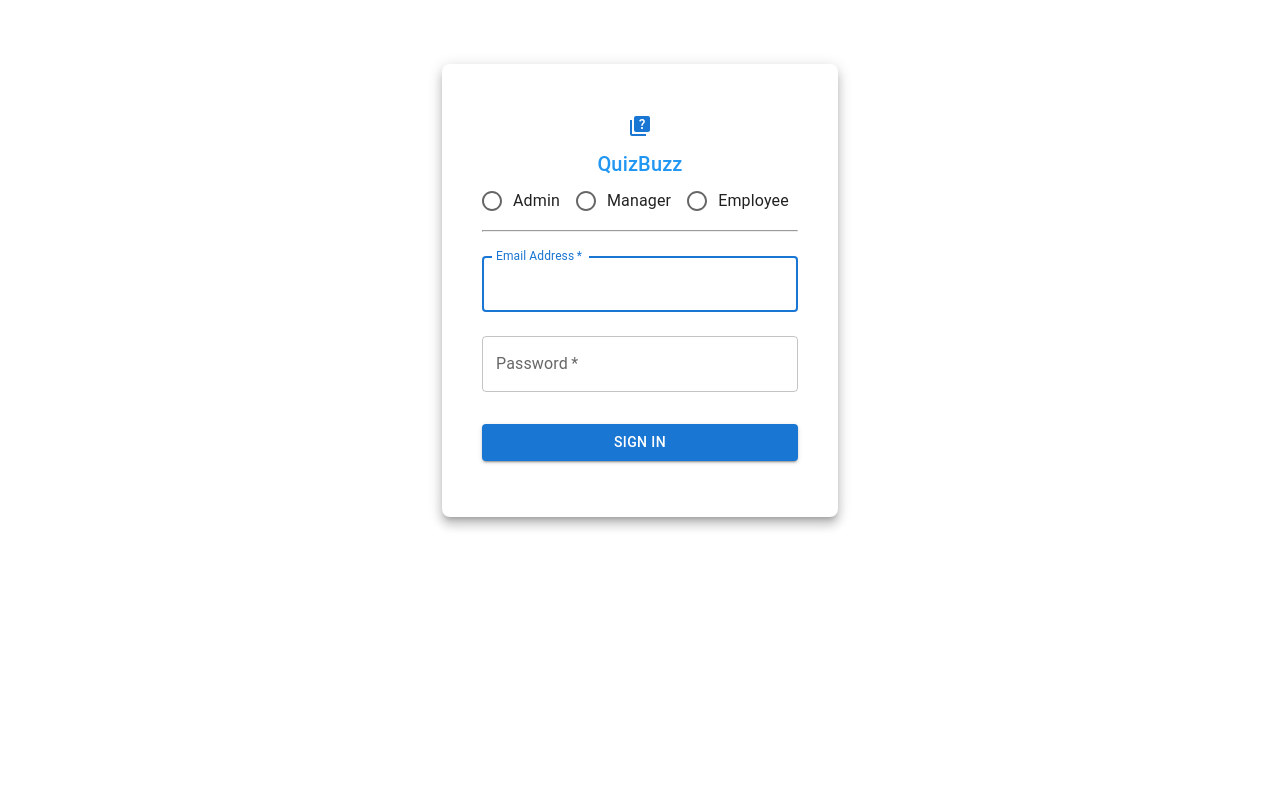
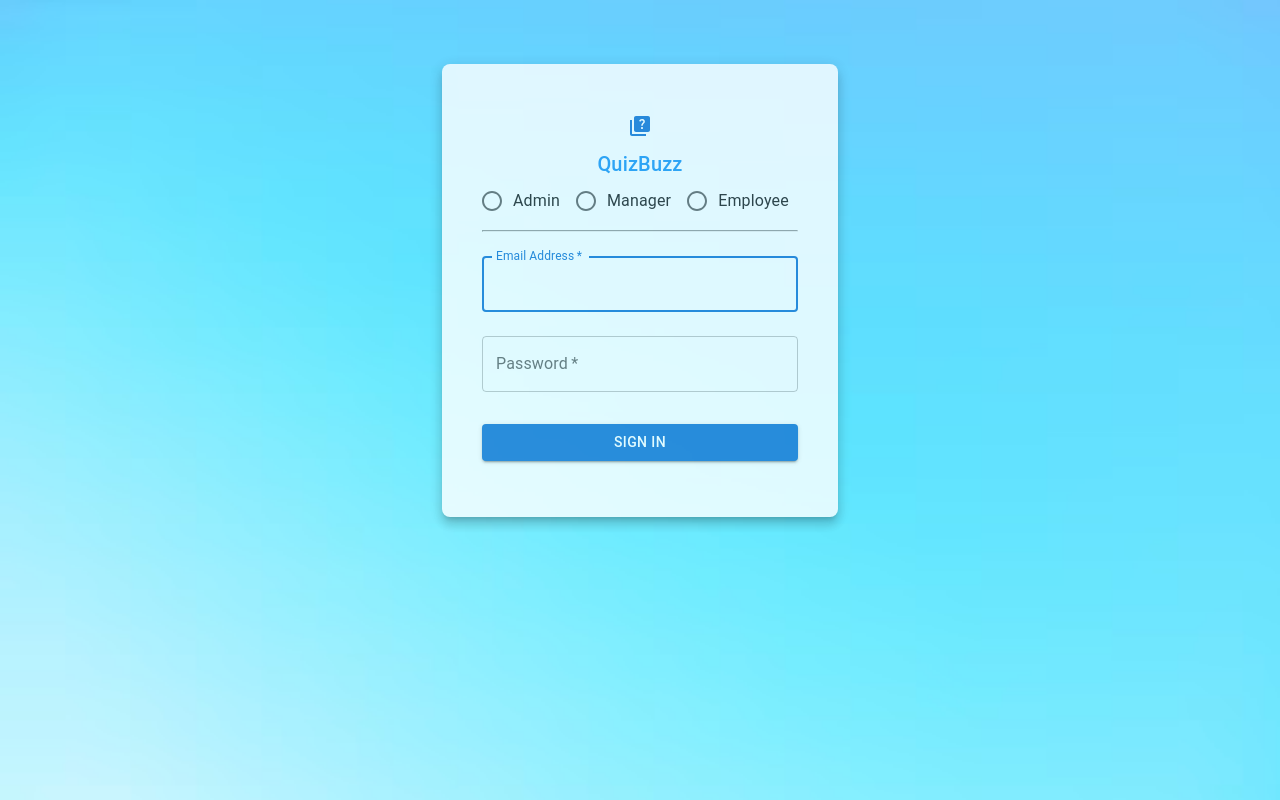
Before and after one commit to ParthKhimani/QuizBuzzApp_NEXT_TypeScript, a Next.js app: page /dashboard in a window 1280 px wide. Built offline with nearby package versions, Linux system fonts and the light colour scheme.

Commit message:
few changes

```diff
--- a/pages/_app.tsx
+++ b/pages/_app.tsx
@@ -4,6 +4,7 @@ import {
   QueryClient,
   Hydrate,
 } from "@tanstack/react-query";
+import "../styles/global.css";
 
 const queryClient = new QueryClient();
 
--- a/pages/components/employee-table-manager-dashboard.tsx
+++ b/pages/components/employee-table-manager-dashboard.tsx
@@ -80,6 +80,7 @@ const EmployeeTableManagerDashboard = () => {
             style={{
               width: "75%",
               margin: "auto",
+              opacity: 0.8,
             }}
           >
             <Table
--- a/pages/components/employee-table.tsx
+++ b/pages/components/employee-table.tsx
@@ -80,6 +80,7 @@ const EmployeeTable = () => {
             style={{
               width: "75%",
               margin: "auto",
+              opacity: 0.8,
             }}
           >
             <Table
--- a/pages/components/manager-table.tsx
+++ b/pages/components/manager-table.tsx
@@ -65,7 +65,7 @@ const ManagerTable = () => {
         >
           <TableContainer
             component={Paper}
-            style={{ width: "75%", margin: "auto" }}
+            style={{ width: "75%", margin: "auto", opacity: 0.8 }}
           >
             <Table
               sx={{ minWidth: 650 }}
--- a/pages/dashboard.tsx
+++ b/pages/dashboard.tsx
@@ -12,6 +12,7 @@ import {
   FormControlLabel,
   Grid,
   Link,
+  Paper,
   Radio,
   RadioGroup,
 } from "@mui/material";
@@ -110,14 +111,17 @@ const CommonDashboard = () => {
       <Container component="main" maxWidth="xs">
         <CssBaseline />
         <Box
+          component={Paper}
           sx={{
             marginTop: 8,
             display: "flex",
             flexDirection: "column",
             alignItems: "center",
+            justifyContent: "center",
             boxShadow: 8,
             padding: 5,
             borderRadius: "8px",
+            opacity: 0.8,
           }}
         >
           <QuizIcon style={{ margin: " 10px" }} color="primary" />
--- a/pages/sign-up.tsx
+++ b/pages/sign-up.tsx
@@ -7,7 +7,7 @@ import Typography from "@mui/material/Typography";
 import Container from "@mui/material/Container";
 import { createTheme, ThemeProvider } from "@mui/material/styles";
 import { useRouter } from "next/router";
-import { FormHelperText, Grid, Link } from "@mui/material";
+import { FormHelperText, Grid, Link, Paper } from "@mui/material";
 import QuizIcon from "@mui/icons-material/Quiz";
 import FormControl from "@mui/material/FormControl";
 import InputLabel from "@mui/material/InputLabel";
@@ -82,6 +82,7 @@ const SignUp = () => {
       >
         <CssBaseline />
         <Box
+          component={Paper}
           sx={{
             display: "flex",
             flexDirection: "column",
@@ -90,6 +91,7 @@ const SignUp = () => {
             boxShadow: 8,
             padding: 5,
             borderRadius: "8px",
+            opacity: 0.8,
           }}
         >
           <QuizIcon style={{ margin: " 10px" }} color="primary" />
--- /dev/null
+++ b/styles/global.css
@@ -0,0 +1,6 @@
+body {
+  background-image: url("../public/bg.avif");
+  background-repeat: no-repeat;
+  background-size: cover;
+  background-color: rgba(0, 0, 0, 0.5);
+}
```
Also changed, not shown: public/bg.avif (added).
